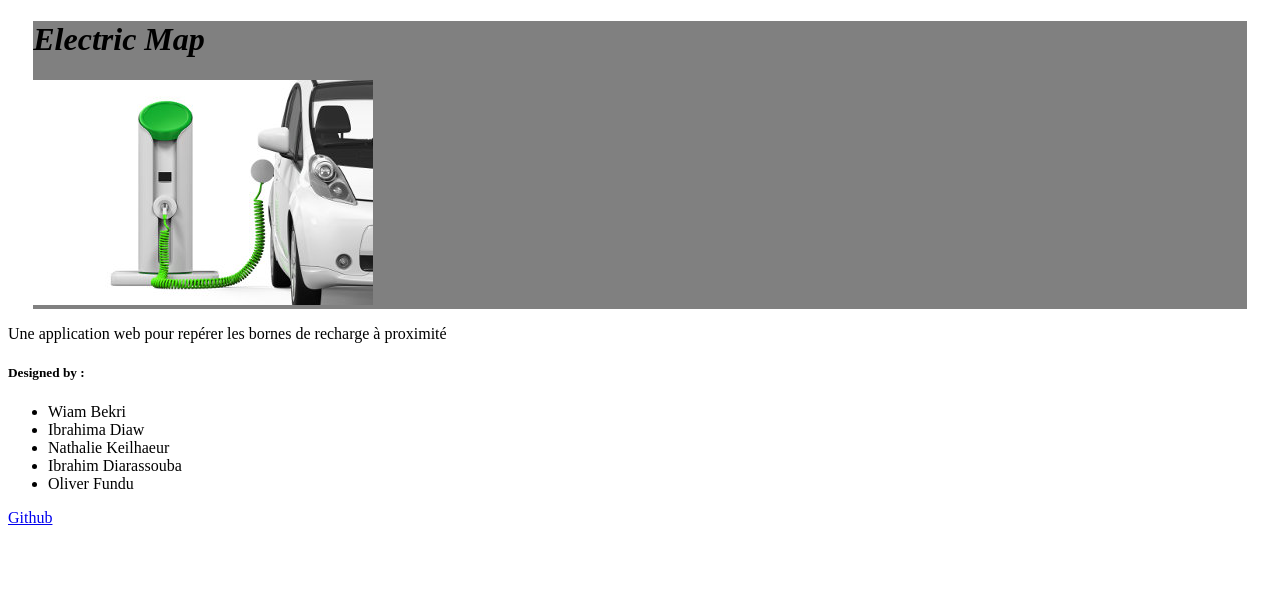
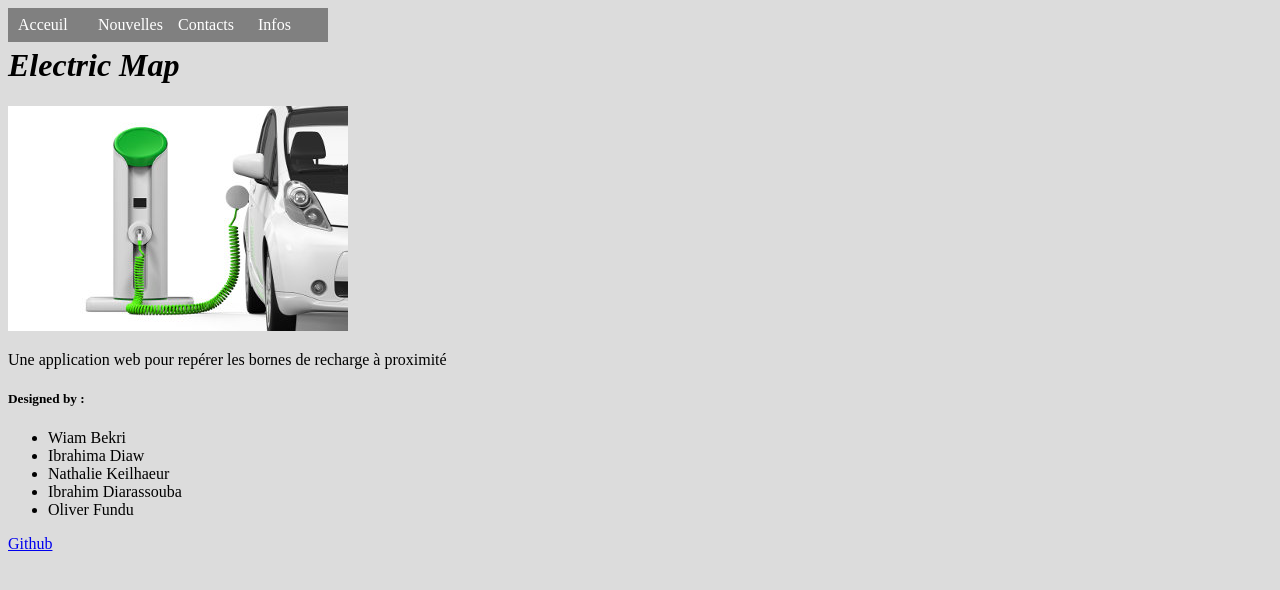
Before and after one commit to wbekri/Electric_map, a PHP site: page / in a window 1280 px wide. Shown: the top 590 px of the page. Run offline with PHP 8.4, Linux system fonts and the light colour scheme.

Commit message:
wiam update

```diff
--- a/index.html
+++ b/index.html
@@ -8,6 +8,13 @@
 
 <body>
 <div id="main">
+<ul>
+	<li><a href="#Acceuil">Acceuil</a></li>
+	<li><a href="#Nouvelles">Nouvelles</a></li>
+	<li><a href="#Conatcts">Contacts</a></li>
+	<li><a href="#Infos">Infos</a></li>
+</ul>
+</br>
 <h1><em>Electric Map</em></h1>
 <img  src="images/voitures.png" alt="voiture électrique">
 </div>
--- a/sheet.css
+++ b/sheet.css
@@ -1,5 +1,37 @@
-#main{
+body {
+	background-color: gainsboro;
+}
+#main h1{
+	width:100%
+}
+#main ul{
+   list-style-type: none;
+   margin: 0px;
+   padding: 0px;
+   width: 100%
+   background-color #f1f1f1;
+}
+#main ul li{
+	width: 80px;
+	float: left;
 	background-color: grey;
-	margin-left: 2%;
-	margin-right: 2%;
 }
+
+#main li a{
+
+	display: block;
+	color: white;
+	padding: 8px 0px 8px 10px;
+	text-decoration: none;
+}
+
+#main li a:hover{
+
+	background-color: #555;
+	color: white;
+}
+
+#main img{
+	width: 50%
+	background-color: grey;
+}
```
